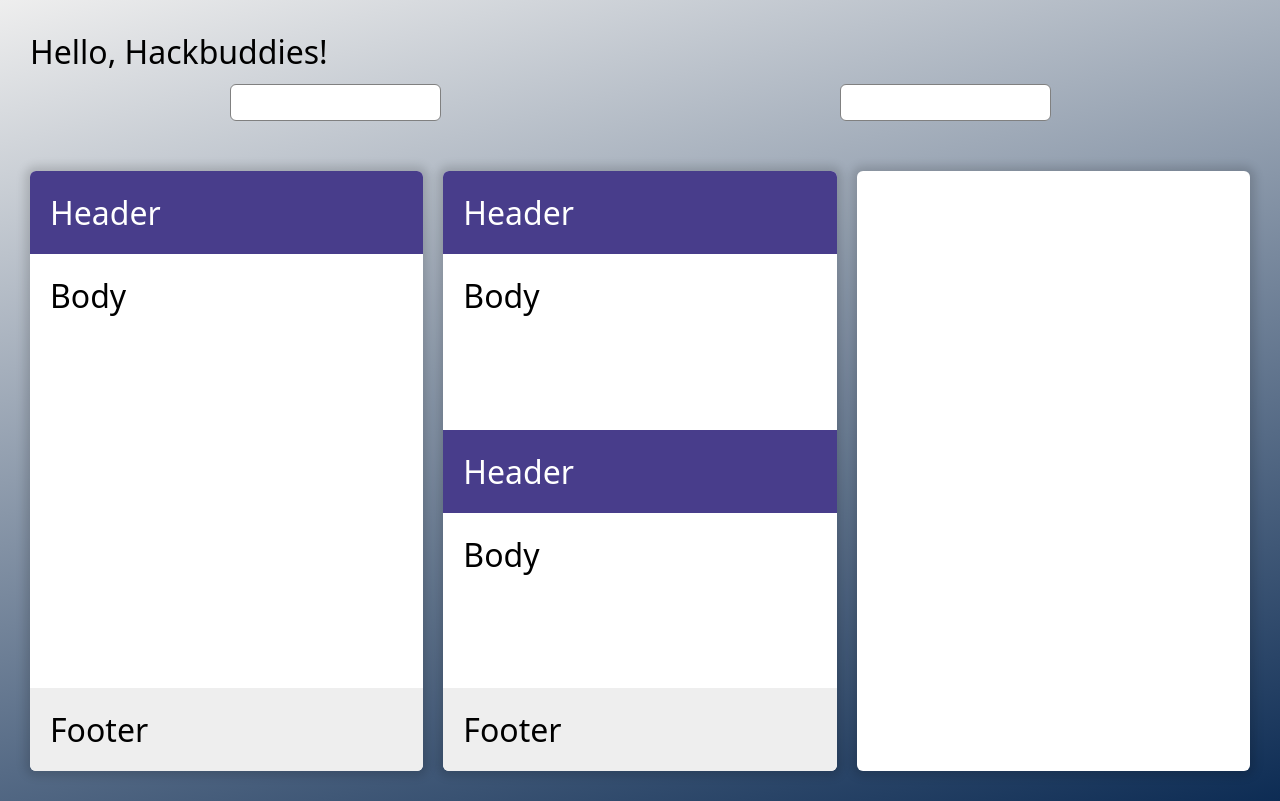
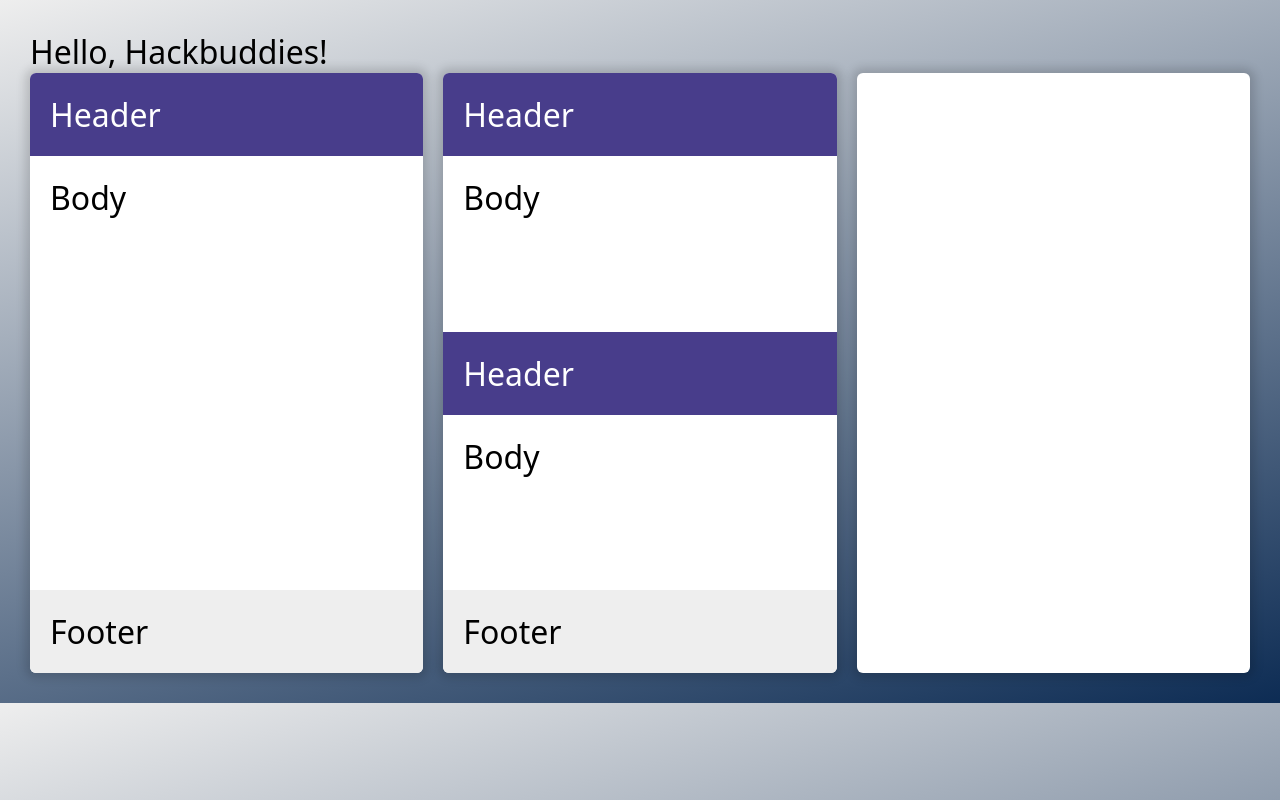
Before and after one commit to dwidjaja945/js-la, a React app: page / in a window 1280 px wide. Built offline with nearby package versions, Linux system fonts and the light colour scheme.

Commit message:
[clean] for panel demo

```diff
--- a/src/App.tsx
+++ b/src/App.tsx
@@ -1,8 +1,6 @@
 import React, { Suspense, lazy } from 'react';
 
 import { cssBind } from '@toolkit/helper/cssUtils';
-import Dropdown from '@components/Dropdowns/Dropdown/index';
-import OldDropdown, { DropdownItem } from '@components/Dropdowns/OldDropdown';
 import Panel from '@components/Panel';
 import OldPanel from '@components/Panel/OldPanel/OldPanel';
 
@@ -10,59 +8,9 @@ import styles from './App.scss';
 
 const css = cssBind(styles);
 
-const dropdownItems: DropdownItem[] = [
-    {
-        id: 0,
-        text: 'hello',
-        onClick: () => console.log('hello'),
-    },
-    {
-        id: 1,
-        text: 'world',
-        onClick: () => console.log('world'),
-    },
-    {
-        id: 2,
-        text: 'foo',
-        onClick: () => console.log('foo'),
-    },
-    {
-        id: 3,
-        text: 'bar',
-        onClick: () => console.log('bar'),
-    },
-];
-
-const App = (): JSX.Element => {
-    const [dropdownValue, setDropdownValue] = React.useState<undefined | string>();
-
-    const handleSelect = (item?: string): void => {
-        console.log(item);
-        setDropdownValue(item);
-    };
-
-    return (
+const App = (): JSX.Element => (
     <div className={css('root')}>
         Hello, Hackbuddies!
-            <div className={css('dropdowns')}>
-                <Dropdown onSelect={handleSelect} value={dropdownValue}>
-                    <Dropdown.Item
-                        onClick={(): void => handleSelect('hello')}
-                    >
-                        hello
-                    </Dropdown.Item>
-                    <Dropdown.Item value="world">
-                        world
-                    </Dropdown.Item>
-                    <Dropdown.Item>
-                        foo
-                    </Dropdown.Item>
-                    <Dropdown.Item>
-                        bar
-                    </Dropdown.Item>
-                </Dropdown>
-                <OldDropdown items={dropdownItems} />
-            </div>
         <div className={css('panels')}>
             <OldPanel
                 title="Header"
@@ -91,6 +39,5 @@ const App = (): JSX.Element => {
         </div>
     </div>
 );
-};
 
 export default App;
--- a/src/components/Dropdowns/Dropdown.scss
+++ /dev/null
@@ -1,43 +0,0 @@
-.root {
-    position: relative;
-
-    ul,
-    li {
-        margin: 0;
-        padding: 0;
-        font-size: inherit;
-        list-style: none;
-    }
-
-    button {
-        font-size: 1.25rem;
-        padding: 10px;
-
-        &,
-        &:focus {
-            border: none;
-            outline: none;
-            border-bottom: 1px solid gray;
-        }
-
-        &:focus {
-            background-color: darken(lightgray, 5%);
-        }
-    }
-}
-
-.menu {
-    display: none;
-    position: absolute;
-    top: 100%;
-    background-color: white;
-    border-radius: 4px;
-    border: 1px solid gray;
-    min-width: 300px;
-    min-height: 200px;
-}
-
-.show {
-    display: flex;
-    flex-direction: column;
-}
--- a/src/components/Dropdowns/Dropdown/Dropdown.tsx
+++ /dev/null
@@ -1,67 +0,0 @@
-import * as React from 'react';
-import { cssBind } from '@toolkit/helper/cssUtils';
-import ClickAwayListener from '@material-ui/core/ClickAwayListener';
-
-import styles from '../Dropdown.scss';
-
-const css = cssBind(styles);
-
-interface Props {
-    value?: string;
-    onSelect(value?: unknown): void;
-    children?: JSX.Element[];
-}
-
-const Dropdown = (props: Props): JSX.Element => {
-    const { value, onSelect, children } = props;
-    const [show, setShow] = React.useState(false);
-    return (
-        <div className={css('root')}>
-            <ClickAwayListener
-                onClickAway={(): void => setShow(false)}
-            >
-                <div>
-                    <input
-                        onFocus={(): void => setShow(true)}
-                        value={value}
-                    />
-                    <ul className={css('menu', show && 'show')}>
-                        {React.Children.map(children, (child) => {
-                            if (child) {
-                                const childProps: ItemProps = child.props;
-                                const { onClick, value } = childProps;
-                                return React.cloneElement(child, {
-                                    ...child.props,
-                                    onClick: () => {
-                                        onClick?.();
-                                        onSelect(value);
-                                        setShow(false);
-                                    },
-                                });
-                            }
-                            return null;
-                        })}
-                    </ul>
-                </div>
-            </ClickAwayListener>
-        </div>
-    );
-};
-
-interface ItemProps {
-    children?: JSX.Element | string;
-    onClick?: () => void;
-    value?: unknown;
-}
-
-const Item = (props: ItemProps): JSX.Element => {
-    const { onClick, children } = props;
-    return (
-        <button type="button" role="menuitem" onClick={onClick}>
-            {children}
-        </button>
-    );
-};
-
-Dropdown.Item = Item;
-export default Dropdown;
--- a/src/components/Dropdowns/Dropdown/index.tsx
+++ /dev/null
@@ -1,4 +0,0 @@
-import Dropdown from './Dropdown';
-
-export * from './Dropdown';
-export default Dropdown;
--- a/src/components/Dropdowns/OldDropdown/OldDropdown.tsx
+++ /dev/null
@@ -1,52 +0,0 @@
-import * as React from 'react';
-import { cssBind } from '@toolkit/helper/cssUtils';
-import ClickAwayListener from '@material-ui/core/ClickAwayListener';
-
-import styles from '../Dropdown.scss';
-
-const css = cssBind(styles);
-
-export interface DropdownItem {
-    id: number;
-    text: string;
-    onClick(): void;
-}
-
-interface Props {
-    items: DropdownItem[];
-}
-
-const OldDropdown = (props: Props): JSX.Element => {
-    const { items } = props;
-    const [show, setShow] = React.useState(false);
-    return (
-        <div className={css('root')}>
-            <ClickAwayListener
-                onClickAway={(): void => setShow(false)}
-            >
-                <div>
-                    <input
-                        onFocus={(): void => setShow(true)}
-                    />
-                    <ul className={css('menu', show && 'show')} role="menu">
-                        {items.map((item): JSX.Element => (
-                            <button
-                                key={item.id}
-                                type="button"
-                                onClick={(): void => {
-                                    item.onClick();
-                                    setShow(false);
-                                }}
-                                role="menuitem"
-                            >
-                                {item.text}
-                            </button>
-                        ))}
-                    </ul>
-                </div>
-            </ClickAwayListener>
-        </div>
-    );
-};
-
-export default OldDropdown;
--- a/src/components/Dropdowns/OldDropdown/index.tsx
+++ /dev/null
@@ -1,4 +0,0 @@
-import OldDropdown from './OldDropdown';
-
-export * from './OldDropdown';
-export default OldDropdown;
```
Lines whose indentation alone changed are shown as unchanged.
